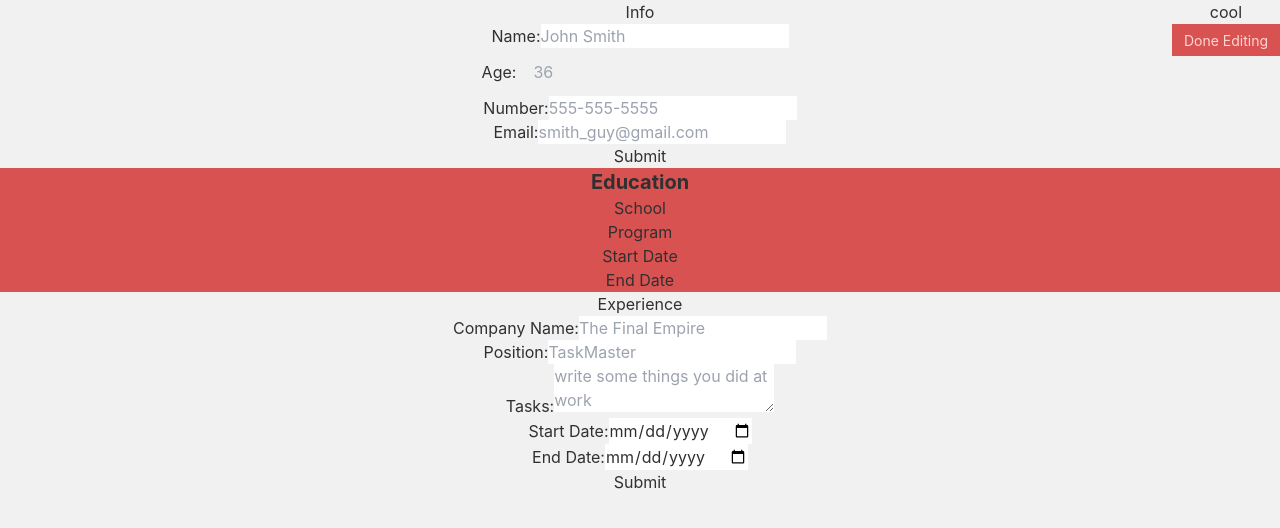
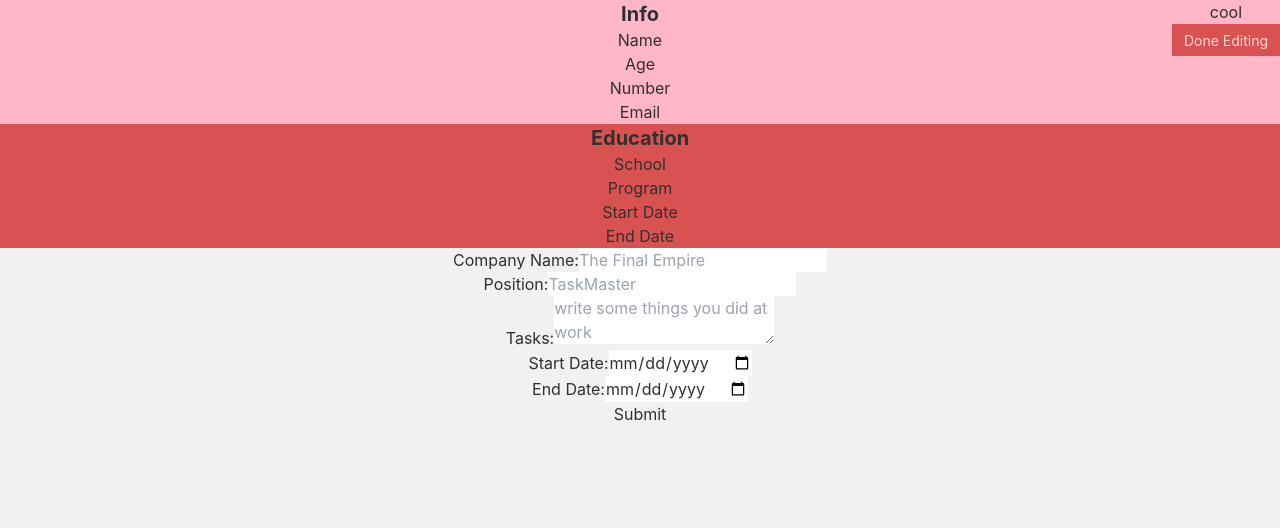
Before and after one commit to Dezzep/cv-project, a React (Create React App) app: page / in a window 1280 px wide. Shown: the top 528 px of the page. Built offline with nearby package versions, Linux system fonts and the light colour scheme.

Commit message:
converted user_info section from relying on button for editing/submitting to following the same logic as the education section. It responds to the edit tool just like the education section (works exactly the same, but they both use one edit tool component).

```diff
--- a/src/App.js
+++ b/src/App.js
@@ -7,9 +7,9 @@ function App() {
 
   return (
     <div className="App">
-      <Info info="Info"/>
+      <Info header="Info"/>
       <Education header='Education'></Education>
-      <Experience test="Experience"></Experience>
+      <Experience header="Experience"></Experience>
       <EditTool/>
     </div>
   );
--- a/src/components/Education.js
+++ b/src/components/Education.js
@@ -11,18 +11,16 @@ class Education extends Component {
       startDate: 'Start Date',
       endDate: 'End Date',
     }
-    this.onClickBtn = this.onClickBtn.bind(this);
+    this.onClickField = this.onClickField.bind(this);
     this.handleChange = this.handleChange.bind(this);
 
   }
 
-  onClickBtn = () => {
+  onClickField = () => {
     this.state.form === false ? this.setState({ form: true }) : this.setState({ form: false})
     document.getElementById('edit_tool').style.display=''
-
     document.getElementById('finishEdit').addEventListener('click', () => {
       this.setState({form:true})
-
     });
   }
   handleChange(event) {
@@ -32,12 +30,12 @@ class Education extends Component {
   render() {
     if (this.state.form) {
     return (
-      <div onClick={this.onClickBtn} className='bg-secondary'>
+      <div onClick={this.onClickField} className='bg-secondary'>
         <h1 className='text-xl font-bold'>{this.props.header}</h1>
-        <h1 onClick={this.onClickBtn}>{this.state.school}</h1>
-        <h1 onClick={this.onClickBtn}>{this.state.program}</h1>
-        <h1 onClick={this.onClickBtn}>{this.state.startDate}</h1>
-        <h1 onClick={this.onClickBtn}>{this.state.endDate}</h1>
+        <h1>{this.state.school}</h1>
+        <h1>{this.state.program}</h1>
+        <h1>{this.state.startDate}</h1>
+        <h1>{this.state.endDate}</h1>
       </div>
     );
     }
--- a/src/components/User_info.js
+++ b/src/components/User_info.js
@@ -1,18 +1,17 @@
 import React, { Component } from 'react';
-import EditTool from './editTool';
 
 class Info extends Component {
   constructor(props) {
     super(props);
     this.state = {
       form: true,
-      name: '',
-      age: '',
-      number: '',
-      email: '',
+      name: 'Name',
+      age: 'Age',
+      number: 'Number',
+      email: 'Email',
 
     }
-    this.onClickBtn = this.onClickBtn.bind(this);
+    this.onClickField = this.onClickField.bind(this);
     this.handleChange = this.handleChange.bind(this);
   }
   handleChange(event) {
@@ -21,58 +20,56 @@ class Info extends Component {
   }
 
 
-  onClickBtn = (event) => {
-    if (this.state.form) {
-      event.preventDefault();
-    }
+  onClickField = (event) => {
     this.state.form === false ? this.setState({ form: true }) : this.setState({ form: false })
+    document.getElementById('edit_tool').style.display=''
+    document.getElementById('finishEdit').addEventListener('click', () => {
+      this.setState({form:true})
+    });
   }
 
   render() {
     if (this.state.form) {
+      return(
+        <div onClick={this.onClickField} className='bg-primary-content'>
+          <h1 className='font-bold text-xl'>{this.props.header}</h1>
+          <h3>{this.state.name}</h3>
+          <h3>{this.state.age}</h3>
+          <h3>{this.state.number}</h3>
+          <h3>{this.state.email}</h3>
+        </div>
+      )
+    }
+    else {
       return (
         <div>
-        <h1>{this.props.info}</h1>
+          <h1 className='font-bold text-xl'>{this.props.header}</h1>
           <form>
 
-        <div> <label htmlFor="name">Name:</label><input id="name"
+          <div> <label htmlFor="name"></label>
+          <input className='text-center' id="name"
           type="text" value={this.state.name} onChange={this.handleChange} placeholder="John Smith">
             </input></div>
 
-        <div> <label htmlFor="age">Age:</label>
-        <input className='input' id="age"
-        type="number" value={this.state.age} onChange={this.handleChange} placeholder="36">
+          <div> <label htmlFor="age"></label>
+          <input className='text-center' id="age"
+          type="text" value={this.state.age} onChange={this.handleChange} placeholder="36">
             </input></div>
 
-        <div> <label htmlFor="number">Number:</label><input id="number"
-        type="number" value={this.state.number} onChange={this.handleChange} placeholder="555-555-5555">
+          <div>
+            <label htmlFor="number"></label><input className='text-center' id="number"
+          type="text" value={this.state.number} onChange={this.handleChange} placeholder="555-555-5555">
             </input></div>
 
-          <div> <label htmlFor="email">Email:</label><input id="email"
-        type="email" value={this.state.email} onChange={this.handleChange} placeholder="smith_guy@gmail.com">
+            <div> <label htmlFor="email"></label>
+            <input className='text-center' id="email"
+          type="text" value={this.state.email} onChange={this.handleChange} placeholder="smith_guy@gmail.com">
             </input></div>
-
-        <button
-        onClick={this.onClickBtn}>Submit</button>
           </form>
 
         </div>
       );
     }
-    else {
-      return(
-        <div>
-          <h1>{this.props.test}</h1>
-          <button onClick={this.onClickBtn}>Edit</button>
-          <h3>{this.state.name}</h3>
-          <h3>{this.state.age}</h3>
-          <h3>{this.state.number}</h3>
-          <h3>{this.state.email}</h3>
-          <EditTool/>
-
-        </div>
-      )
-    }
   }
 }
 
--- a/src/components/editTool.js
+++ b/src/components/editTool.js
@@ -18,7 +18,7 @@ class EditTool extends Component {
 
   render() {
 
-  return (<div id='edit_tool' className='fixed top-0 left-0 right-0 flex justify-end align-middle'>
+  return (<div id='edit_tool' className='fixed top-0 right-0 flex justify-end align-middle'>
 
       <div className='flex-col'>
         <h2>
```
Lines whose indentation alone changed are shown as unchanged.
